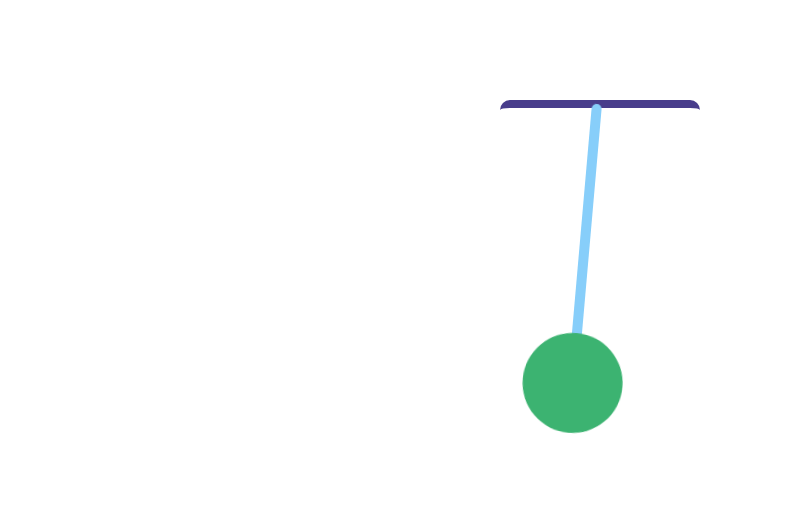
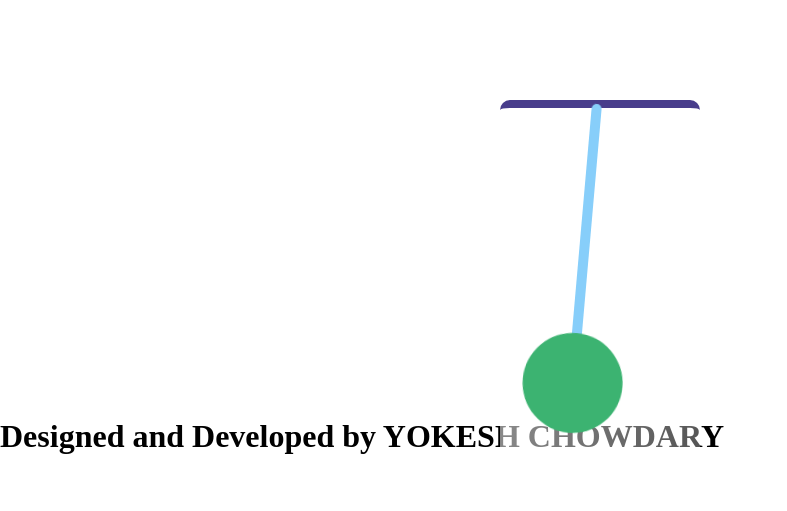
Before and after one commit to Yokee-ss-hh/Pendulum, a plain HTML site: page index.html in a window 1280 px wide. Shown: the whole page, without its empty margins (0-787 px from the left). Drawn offline with Linux system fonts and the light colour scheme.

Commit message:
Update index.html

```diff
--- a/index.html
+++ b/index.html
@@ -46,6 +46,9 @@
             top:230px;
             left:-45px;
         }
+        h1{
+            margin-top:10px;
+        }
         @keyframes animate {
             0%{
                 transform:rotate(-15deg);
@@ -68,5 +71,6 @@
     <div class="parent">
         <div class="child"></div>
     </div>
+    <h1>Designed and Developed by YOKESH CHOWDARY</h1>
 </body>
 </html>
```
